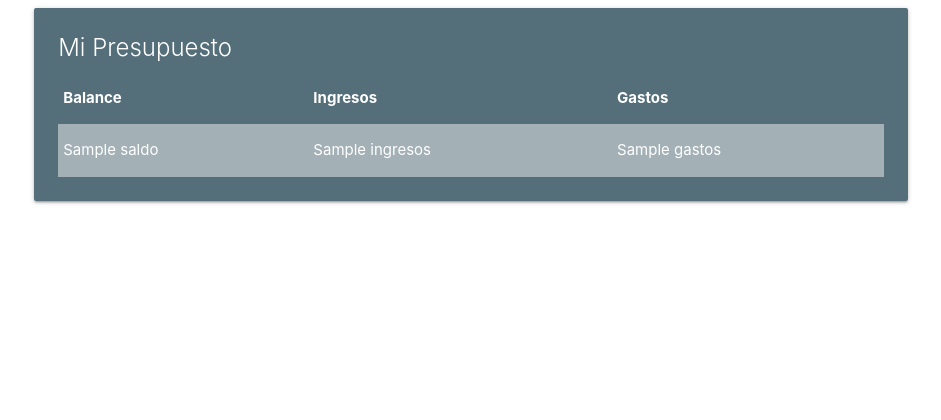
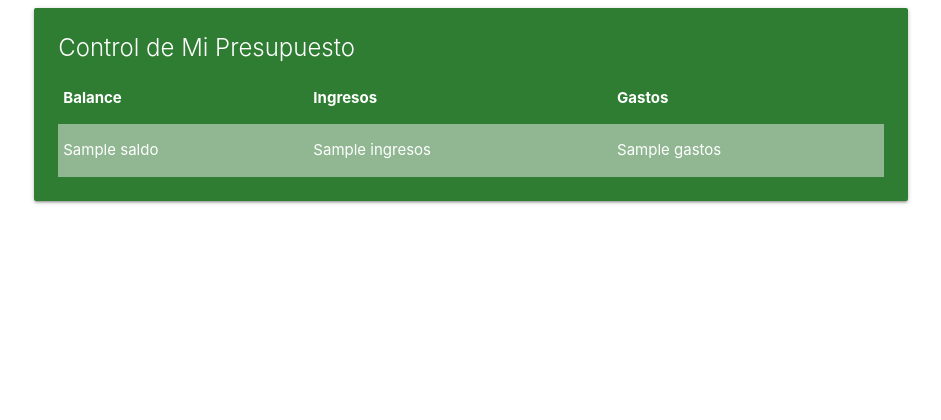
Before and after one commit to maresp85/presupuesto, a Django app: template templates/home.html in a window 1280 px wide. Shown: the top 420 px of the page, without its empty margins (169-1110 px from the left). Run offline with Django 3.2, Linux system fonts and the light colour scheme; the template is opened without the code that fills it: most values are stand-ins (such as "Sample title", 1, 10 or a date in 2020).

Commit message:
Primer commit en desarrollo

```diff
--- a/templates/home.html
+++ b/templates/home.html
@@ -14,9 +14,9 @@
 
       <div class="row">
         <div class="col s12 m12">
-          <div class="card blue-grey darken-1">
+          <div class="card green darken-3">
             <div class="card-content white-text">
-                <span class="card-title">Mi Presupuesto</span>
+                <span class="card-title">Control de Mi Presupuesto</span>
                 <table class="striped">
                  <thead>
                    <tr>
```
